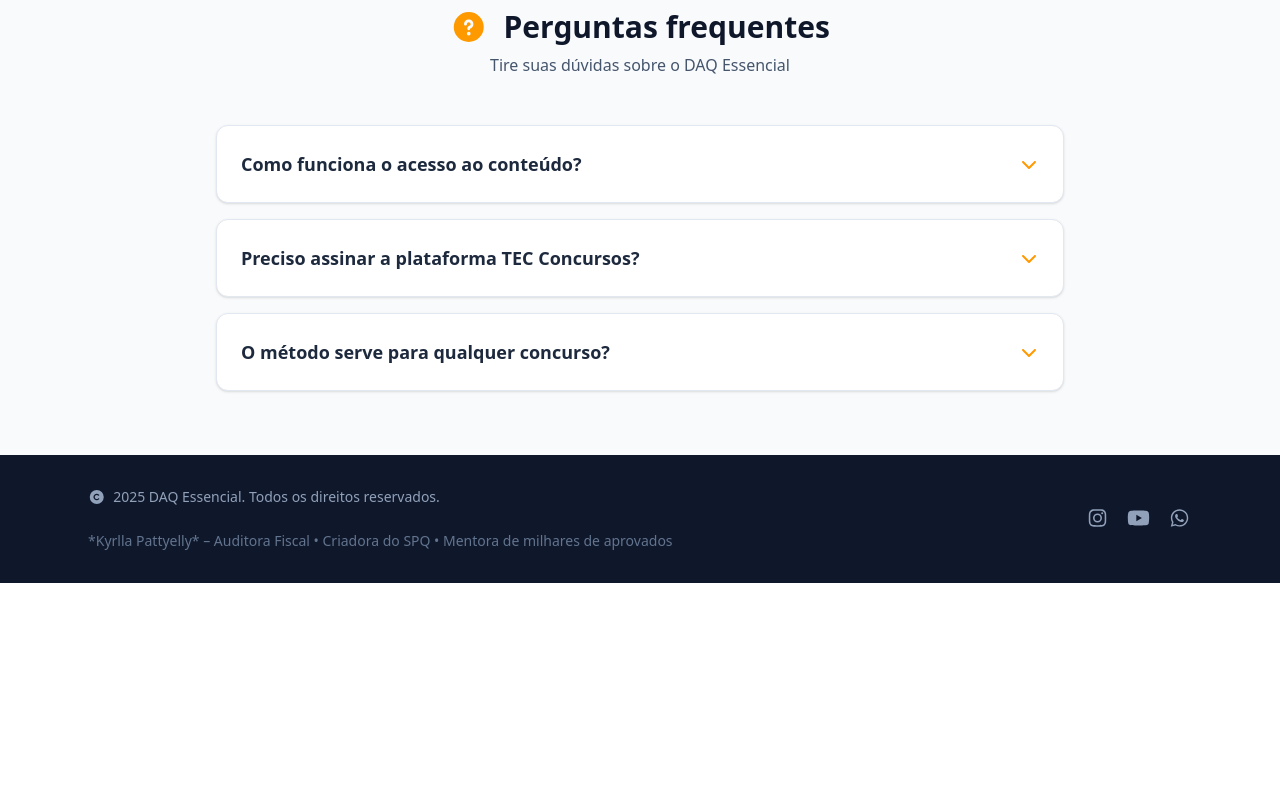
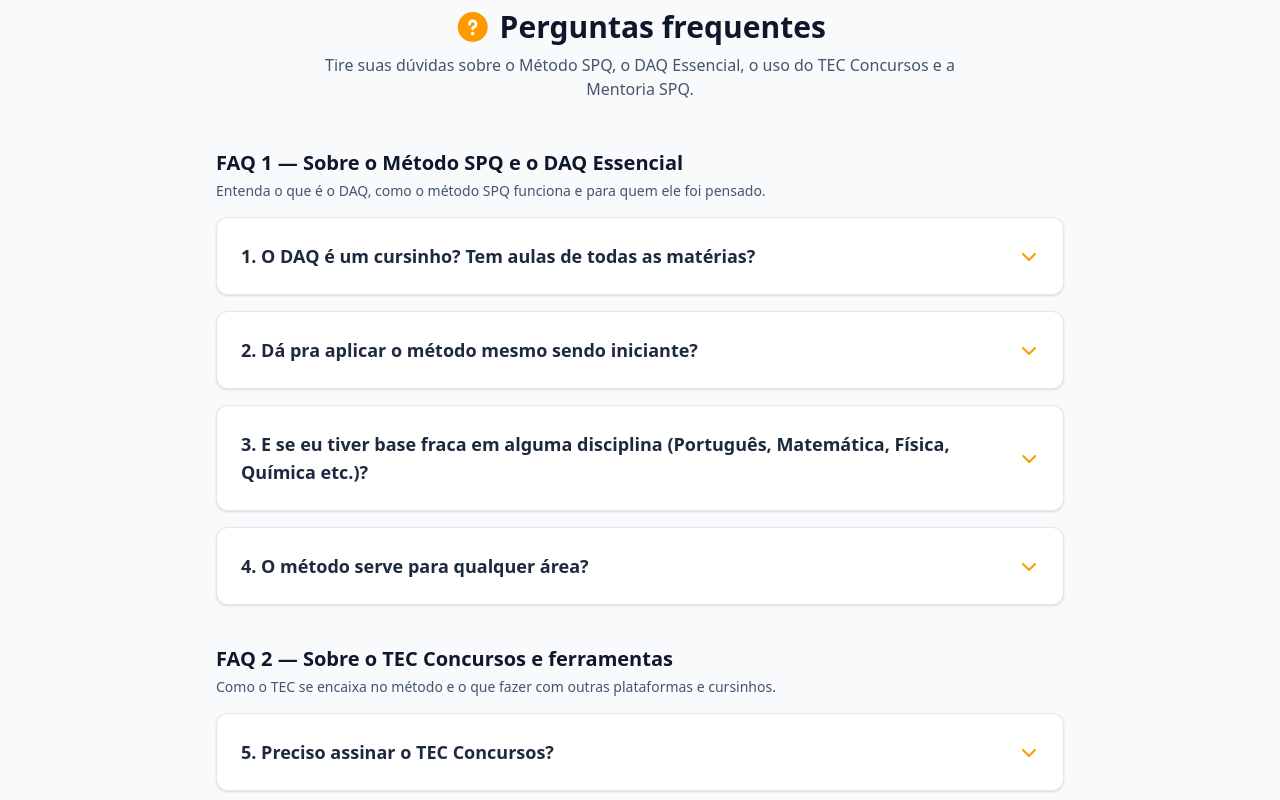
Before and after one commit to Shaolinnn/landing-page-daq-essencial, a Next.js app: page / in a window 1280 px wide. Shown: the part 7020-7820 px from the top of the page. Before the commit the page ends 7603 px from the top, so only its background shows below. Built offline with nearby package versions, Linux system fonts and the light colour scheme.

Commit message:
Nova seção FAQ

```diff
--- a/src/components/FaqSection.tsx
+++ b/src/components/FaqSection.tsx
@@ -1,34 +1,245 @@
-// components/FaqSection.tsx (Refatorado com react-fontawesome)
+// components/FaqSection.tsx
 
 'use client';
 
 import { useState } from 'react';
-
-// MUDANÇA 1: Importamos o componente e os ícones necessários
 import { FontAwesomeIcon } from '@fortawesome/react-fontawesome';
 import { faQuestionCircle, faChevronDown } from '@fortawesome/free-solid-svg-icons';
 
-// Dados do FAQ para facilitar a manutenção
-const faqData = [
+type FaqItem = {
+  question: string;
+  answer: React.ReactNode;
+};
+
+type FaqGroup = {
+  title: string;
+  description?: string;
+  items: FaqItem[];
+};
+
+const faqGroups: FaqGroup[] = [
   {
-    question: 'Como funciona o acesso ao conteúdo?',
-    answer: 'Após a confirmação do pagamento, você receberá acesso imediato à plataforma com todo o material, incluindo a aula gravada, materiais de apoio e orientações para começar.',
+    title: 'FAQ 1 — Sobre o Método SPQ e o DAQ Essencial',
+    description: 'Entenda o que é o DAQ, como o método SPQ funciona e para quem ele foi pensado.',
+    items: [
+      {
+        question: '1. O DAQ é um cursinho? Tem aulas de todas as matérias?',
+        answer: (
+          <>
+            Não. O DAQ <strong>não é cursinho tradicional</strong>, nem um curso de teoria por
+            disciplina.
+            <br />
+            <br />
+            Ele é um <strong>método de estudo por questões</strong>, criado para te ensinar:
+            <ul className="list-disc list-inside mt-2 space-y-1">
+              <li>como estudar começando pela questão;</li>
+              <li>como montar cadernos estratégicos;</li>
+              <li>como revisar do jeito certo;</li>
+              <li>como organizar seu plano sem cronograma engessado.</li>
+            </ul>
+            <br />
+            Você pode continuar usando seu cursinho teórico como apoio, mas o{' '}
+            <strong>DAQ vira o cérebro da sua preparação</strong>.
+          </>
+        ),
       },
       {
-    question: 'Preciso assinar a plataforma TEC Concursos?',
-    answer: 'Sim, o método foi desenvolvido para ser aplicado usando a plataforma TEC Concursos, que é a mais completa para estudos por questões. O DAQ Essencial não inclui a assinatura do TEC, mas te ensina a usá-lo com máxima eficiência.',
+        question: '2. Dá pra aplicar o método mesmo sendo iniciante?',
+        answer: (
+          <>
+            Sim — e ele funciona <strong>ainda melhor</strong> para quem está começando.
+            <br />
+            <br />
+            O DAQ te ensina exatamente <strong>como estudar</strong>, não importa o nível em que
+            você está. É perfeito para quem:
+            <ul className="list-disc list-inside mt-2 space-y-1">
+              <li>está perdido;</li>
+              <li>não sabe por onde começar;</li>
+              <li>não consegue montar cronograma;</li>
+              <li>estuda muito e evolui pouco.</li>
+            </ul>
+          </>
+        ),
       },
       {
-    question: 'O método serve para qualquer concurso?',
-    answer: 'Sim! O DAQ Essencial é um método universal de estudo por questões que pode ser aplicado a qualquer concurso público. As técnicas são adaptáveis a todas as áreas e níveis de concursos.',
+        question:
+          '3. E se eu tiver base fraca em alguma disciplina (Português, Matemática, Física, Química etc.)?',
+        answer: (
+          <>
+            Não tem problema.
+            <br />
+            <br />
+            No método SPQ você <strong>aprende pela lógica das questões</strong>, puxando teoria
+            apenas quando a lacuna aparece. Isso te permite <strong>criar base mais rápido</strong>{' '}
+            do que no estudo tradicional, que costuma te prender por meses em PDF e videoaula antes
+            de ir para as questões.
+          </>
+        ),
+      },
+      {
+        question: '4. O método serve para qualquer área?',
+        answer: (
+          <>
+            Sim. O SPQ é aplicado em várias áreas, como:
+            <ul className="list-disc list-inside mt-2 space-y-1">
+              <li>Área Fiscal;</li>
+              <li>Tribunais;</li>
+              <li>Segurança/Policial;</li>
+              <li>Administrativo;</li>
+              <li>INSS;</li>
+              <li>Petrobrás;</li>
+              <li>Bancárias;</li>
+              <li>Carreiras Jurídicas (com adaptações).</li>
+            </ul>
+            <br />
+            O método é o mesmo — o que muda é <strong>o foco dos cadernos dentro do TEC</strong>.
+          </>
+        ),
+      },
+    ],
+  },
+  {
+    title: 'FAQ 2 — Sobre o TEC Concursos e ferramentas',
+    description: 'Como o TEC se encaixa no método e o que fazer com outras plataformas e cursinhos.',
+    items: [
+      {
+        question: '5. Preciso assinar o TEC Concursos?',
+        answer: (
+          <>
+            Sim, para aplicar o método completo.
+            <br />
+            <br />
+            Todas as aulas práticas do DAQ são ensinadas dentro do TEC, porque ele tem:
+            <ul className="list-disc list-inside mt-2 space-y-1">
+              <li>estatísticas avançadas;</li>
+              <li>filtros por banca, área e assunto;</li>
+              <li>evolução por desempenho;</li>
+              <li>cruzamento de dados.</li>
+            </ul>
+            <br />
+            Exclusivo para alunos: você ganha <strong>cupom de 20% de desconto</strong> no TEC para
+            nova assinatura, renovação ou upgrade.
+          </>
+        ),
+      },
+      {
+        question: '6. Posso usar QConcursos, GranQuestões ou outro site?',
+        answer: (
+          <>
+            Pode usar como <strong>apoio</strong>, mas não como plataforma principal.
+            <br />
+            <br />
+            O método foi construído em cima das funcionalidades do TEC, então é nele que você vai
+            aplicar o SPQ do jeito completo. Outras plataformas podem complementar, mas não
+            substituem a estrutura do TEC.
+          </>
+        ),
+      },
+      {
+        question: '7. Preciso cancelar meu cursinho atual?',
+        answer: (
+          <>
+            Não.
+            <br />
+            <br />
+            O cursinho deixa de ser <strong>“o centro”</strong> do estudo e passa a ser apenas{' '}
+            <strong>apoio teórico</strong> para complementar o que as questões mostram que você
+            precisa revisar.
+            <br />
+            <br />
+            Em vez de montar o dia em cima das aulas, você passa a montar o estudo em cima{' '}
+            <strong>dos cadernos e do desempenho nas questões</strong>.
+          </>
+        ),
+      },
+    ],
+  },
+  {
+    title: 'FAQ 3 — Sobre acesso, valor, garantia e mentoria',
+    description:
+      'O que você precisa saber sobre tempo de acesso, mentoria, preço, garantia e renovação.',
+    items: [
+      {
+        question: '8. O DAQ Essencial dá acesso à mentoria?',
+        answer: (
+          <>
+            O DAQ é sempre o <strong>primeiro passo</strong>.
+            <br />
+            <br />
+            A <strong>Mentoria SPQ</strong> aparece após a compra do Essencial, como{' '}
+            <strong>upgrade opcional</strong>, com:
+            <ul className="list-disc list-inside mt-2 space-y-1">
+              <li>encontros quinzenais;</li>
+              <li>acompanhamento mais próximo;</li>
+              <li>suporte individual;</li>
+              <li>comunidade exclusiva.</li>
+            </ul>
+            <br />
+            Ela <strong>não é vendida separadamente</strong>.
+            <br />
+            <br />
+            O acesso ao DAQ Essencial é de <strong>1 ano</strong>.
+          </>
+        ),
+      },
+      {
+        question: '9. Tem promoção, cupom ou desconto de Black Friday?',
+        answer: (
+          <>
+            Não.
+            <br />
+            <br />
+            O preço é <strong>estável</strong> — não aumentamos antes para “fingir desconto
+            depois”.
+            <br />
+            <br />
+            O único benefício é o <strong>cupom de 20% no TEC</strong>, exclusivo para alunos, para
+            nova assinatura, renovação ou upgrade.
+          </>
+        ),
+      },
+      {
+        question: '10. Tem garantia?',
+        answer: (
+          <>
+            Sim! Você tem <strong>7 dias de garantia total</strong>.
+            <br />
+            <br />
+            Você pode entrar no curso, assistir às aulas iniciais, montar seus cadernos no TEC e
+            começar a aplicar o método. Se <strong>não fizer sentido</strong> para você, basta
+            pedir reembolso dentro do prazo.
+          </>
+        ),
+      },
+      {
+        question: '11. Posso renovar minha assinatura com desconto?',
+        answer: (
+          <>
+            Não existe mais política de renovação com desconto.
+            <br />
+            <br />
+            A diretriz atual é:
+            <ul className="list-disc list-inside mt-2 space-y-1">
+              <li>
+                Quem quer continuar <strong>compra o DAQ Essencial novamente</strong> pelo valor
+                vigente.
+              </li>
+              <li>
+                A Mentoria continua aparecendo <strong>apenas como upgrade</strong> dentro do curso.
+              </li>
+            </ul>
+          </>
+        ),
+      },
+    ],
   },
 ];
 
 export default function FaqSection() {
-  const [openIndex, setOpenIndex] = useState<number | null>(null);
+  const [openKey, setOpenKey] = useState<string | null>(null);
 
-  const handleToggle = (index: number) => {
-    setOpenIndex(openIndex === index ? null : index);
+  const handleToggle = (key: string) => {
+    setOpenKey((current) => (current === key ? null : key));
   };
 
   return (
@@ -36,38 +247,62 @@
       <div className="max-w-4xl mx-auto px-6">
         <div className="text-center mb-12">
           <h2 className="text-3xl font-bold text-slate-900 mb-2">
-            {/* MUDANÇA 2: A tag <i> foi substituída */}
-            <FontAwesomeIcon icon={faQuestionCircle} className="text-amber-500 mr-2" /> Perguntas frequentes
+            <FontAwesomeIcon icon={faQuestionCircle} className="text-amber-500 mr-2" />
+            Perguntas frequentes
           </h2>
-          <p className="text-slate-600 max-w-2xl mx-auto">Tire suas dúvidas sobre o DAQ Essencial</p>
+          <p className="text-slate-600 max-w-2xl mx-auto">
+            Tire suas dúvidas sobre o Método SPQ, o DAQ Essencial, o uso do TEC Concursos e a
+            Mentoria SPQ.
+          </p>
         </div>
+
+        {faqGroups.map((group, groupIndex) => (
+          <div key={group.title} className="mb-10">
+            <h3 className="text-xl font-semibold text-slate-900 mb-1">{group.title}</h3>
+            {group.description && (
+              <p className="text-sm text-slate-600 mb-4">{group.description}</p>
+            )}
+
             <div className="space-y-4">
-          {faqData.map((faq, index) => (
-            <div key={index} className="bg-white rounded-xl shadow-sm border border-slate-200 overflow-hidden">
+              {group.items.map((faq, itemIndex) => {
+                const key = `${groupIndex}-${itemIndex}`;
+                const isOpen = openKey === key;
+
+                return (
+                  <div
+                    key={key}
+                    className="bg-white rounded-xl shadow-sm border border-slate-200 overflow-hidden"
+                  >
                     <button
-                onClick={() => handleToggle(index)}
+                      onClick={() => handleToggle(key)}
                       className="flex justify-between items-center w-full text-left p-6"
                     >
-                <h4 className="font-semibold text-lg text-slate-800">{faq.question}</h4>
-                {/* MUDANÇA 3: A tag <i> foi substituída */}
+                      <h4 className="font-semibold text-base md:text-lg text-slate-800">
+                        {faq.question}
+                      </h4>
                       <FontAwesomeIcon
                         icon={faChevronDown}
                         className={`text-amber-500 transition-transform duration-300 ${
-                    openIndex === index ? 'rotate-180' : ''
+                          isOpen ? 'rotate-180' : ''
                         }`}
                       />
                     </button>
                     <div
                       className={`transition-all duration-300 ease-in-out ${
-                  openIndex === index ? 'max-h-96 opacity-100 p-6 pt-0' : 'max-h-0 opacity-0'
+                        isOpen ? 'max-h-[600px] opacity-100 p-6 pt-0' : 'max-h-0 opacity-0'
                       }`}
                     >
-                <p className="text-slate-600">{faq.answer}</p>
+                      <div className="text-slate-600 text-sm md:text-base leading-relaxed">
+                        {faq.answer}
+                      </div>
+                    </div>
+                  </div>
+                );
+              })}
             </div>
           </div>
         ))}
       </div>
-      </div>
     </section>
   );
 }
```
Lines whose indentation alone changed are shown as unchanged.
